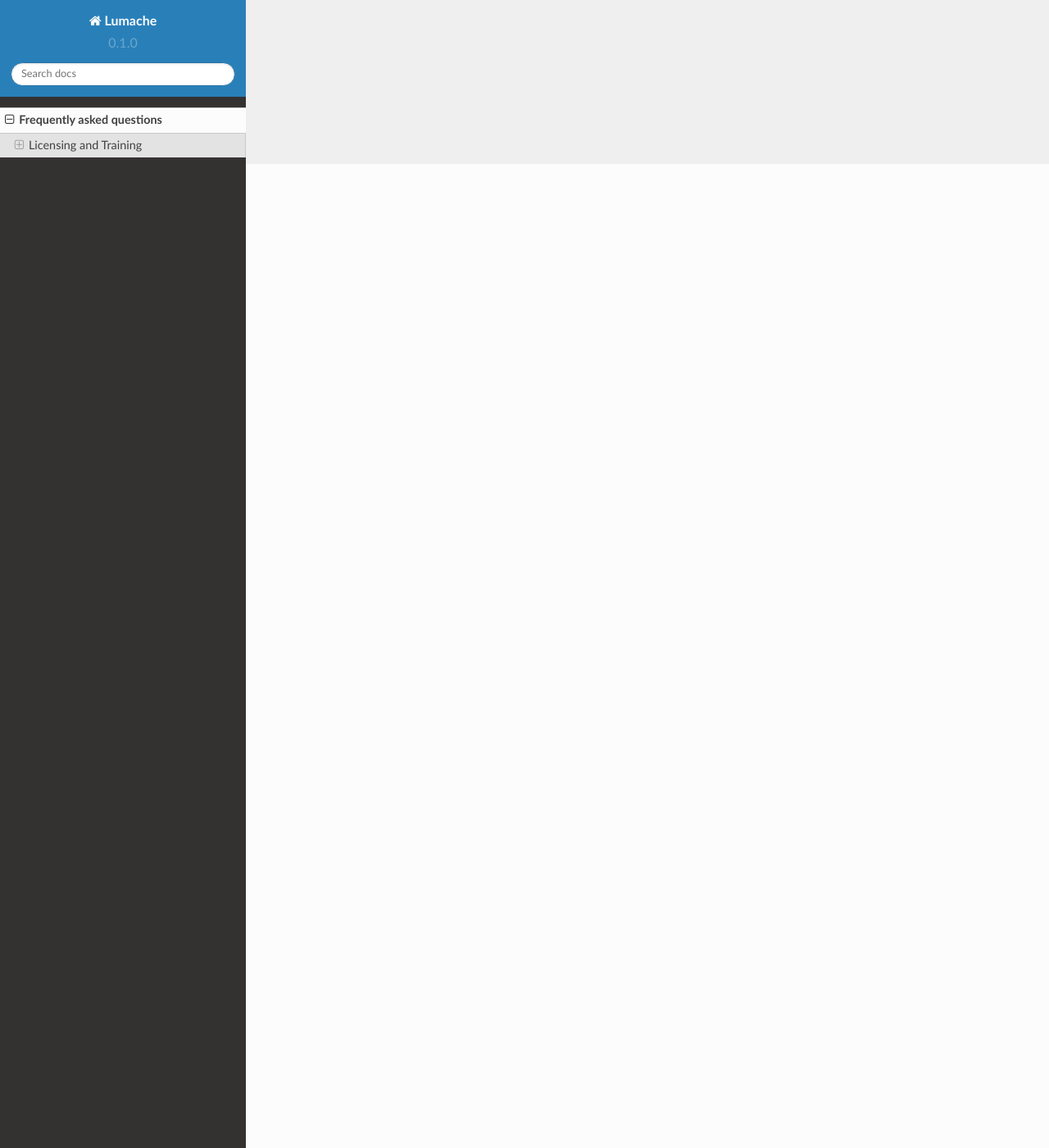
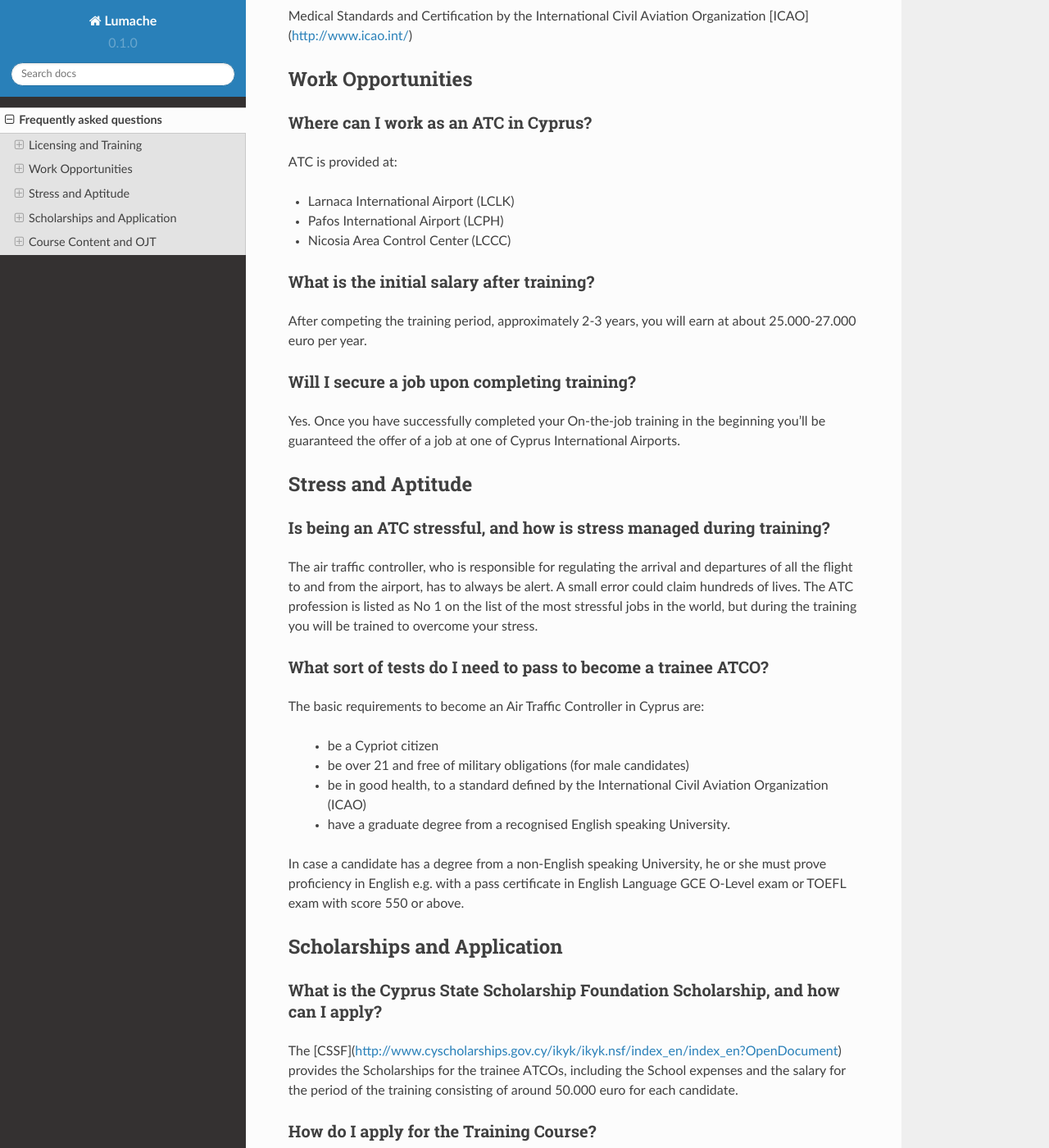
Before and after one commit to CharalambosIoannou/cyatca-faq, a Sphinx documentation site: the page built from docs/source/usage.rst, in a window 1280 px wide and 1400 px high, scrolled down 1200 px. Shown: the whole window at 82% size. Built offline with Sphinx 7.4.7 and the Read the Docs theme 2.0.0, drawn with Linux system fonts in a browser that asks for light colours; pages that are not in the unit, such as notebooks, are missing from menus; some of the changed text lies outside the part shown.

Commit message:
finished faq

```diff
--- a/docs/source/usage.rst
+++ b/docs/source/usage.rst
@@ -49,4 +49,101 @@ During the training period you are considered to be a student with a small allow
 What qualifications are required, and are there medical standards?
 ~~~~~~~~~~~~~~~~~~~~~~~~~~~~~~~~~~~~~~~~~~
 
-Medical Standards and Certification by the International Civil Aviation Organization ([ICAO](http://www.icao.int/))
+Medical Standards and Certification by the International Civil Aviation Organization [ICAO](http://www.icao.int/)
+
+
+
+
+Work Opportunities
+------------------------------------
+
+Where can I work as an ATC in Cyprus?
+~~~~~~~~~~~~~~~~~~~~~~~~~~~~~~~~~~~~~~~~~~
+ATC is provided at:
+
+* Larnaca International Airport (LCLK)
+* Pafos International Airport (LCPH)
+* Nicosia Area Control Center (LCCC)
+
+
+What is the initial salary after training?
+~~~~~~~~~~~~~~~~~~~~~~~~~~~~~~~~~~~~~~~~~~
+After competing the training period, approximately 2-3 years, you will earn at about 25.000-27.000 euro per year.
+
+
+
+Will I secure a job upon completing training?
+~~~~~~~~~~~~~~~~~~~~~~~~~~~~~~~~~~~~~~~~~~
+Yes. Once you have successfully completed your On-the-job training in the beginning you'll be
+guaranteed the offer of a job at one of Cyprus International Airports.
+
+
+
+
+
+
+Stress and Aptitude
+------------------------------------
+
+Is being an ATC stressful, and how is stress managed during training?
+~~~~~~~~~~~~~~~~~~~~~~~~~~~~~~~~~~~~~~~~~~
+The air traffic controller, who is responsible for regulating the arrival and departures of all the flight to and from the airport,
+has to always be alert. A small error could claim hundreds of lives.
+The ATC profession is listed as No 1 on the list of the most stressful jobs in the world,
+but during the training you will be trained to overcome your stress.
+
+
+
+What sort of tests do I need to pass to become a trainee ATCO?
+~~~~~~~~~~~~~~~~~~~~~~~~~~~~~~~~~~~~~~~~~~
+The basic requirements to become an Air Traffic Controller in Cyprus are:
+
+  * be a Cypriot citizen
+  * be over 21 and free of military obligations (for male candidates)
+  * be in good health, to a standard defined by the International Civil Aviation Organization (ICAO)
+  * have a graduate degree from a recognised English speaking University.
+
+In case a candidate has a degree from a non-English speaking University,
+he or she must prove proficiency in English e.g. with a pass certificate in English Language GCE O-Level exam
+or TOEFL exam with score 550 or above.
+
+
+
+
+
+
+Scholarships and Application
+------------------------------------
+
+What is the Cyprus State Scholarship Foundation Scholarship, and how can I apply?
+~~~~~~~~~~~~~~~~~~~~~~~~~~~~~~~~~~~~~~~~~~
+The [CSSF](http://www.cyscholarships.gov.cy/ikyk/ikyk.nsf/index_en/index_en?OpenDocument)  provides the Scholarships for the trainee ATCOs,
+including the School expenses and the salary for the period of the training consisting of around 50.000 euro for each candidate.
+
+
+How do I apply for the Training Course?
+~~~~~~~~~~~~~~~~~~~~~~~~~~~~~~~~~~~~~~~~~~
+Once the Scholaships have been announced in the [Cyprus Official Newspaper](http://www.mof.gov.cy/mof/gpo/gpo.nsf/dmlindex_en/dmlindex_en?OpenDocument)
+you can apply your interest before the deadline provided in the announce.
+
+
+
+
+Course Content and OJT
+------------------------------------
+
+
+What subjects and skills will I learn during the training course?
+~~~~~~~~~~~~~~~~~~~~~~~~~~~~~~~~~~~~~~~~~~
+The Theoritical part covers meteorology, aircraft operations, air navigation, navigation aids,
+communications, aviation law and publications.
+The aerodrome and approach part cover the basics of hands-on air traffic control
+in the aerodrome tower environment. It teaches trainees how to keep aircraft separated without using radar.
+After this you will undergo on the job training at one of the two Airports control towers, either Pafos or Larnaca Official Airports.
+During the period of training you will need to get a Private Pilot License for a Single Engine aircraft (this part lasts approximately 3 months,
+with 9 subjects examined and 50-55 hours of flying). All expenses are included in the scholarship.
+
+
+What is On-the-Job Training (OJT), and where does it take place?
+~~~~~~~~~~~~~~~~~~~~~~~~~~~~~~~~~~~~~~~~~~
+OJT means "on the job" practical training at one of the two Airports control towers, either Pafos or Larnaca Official Airports.
```
